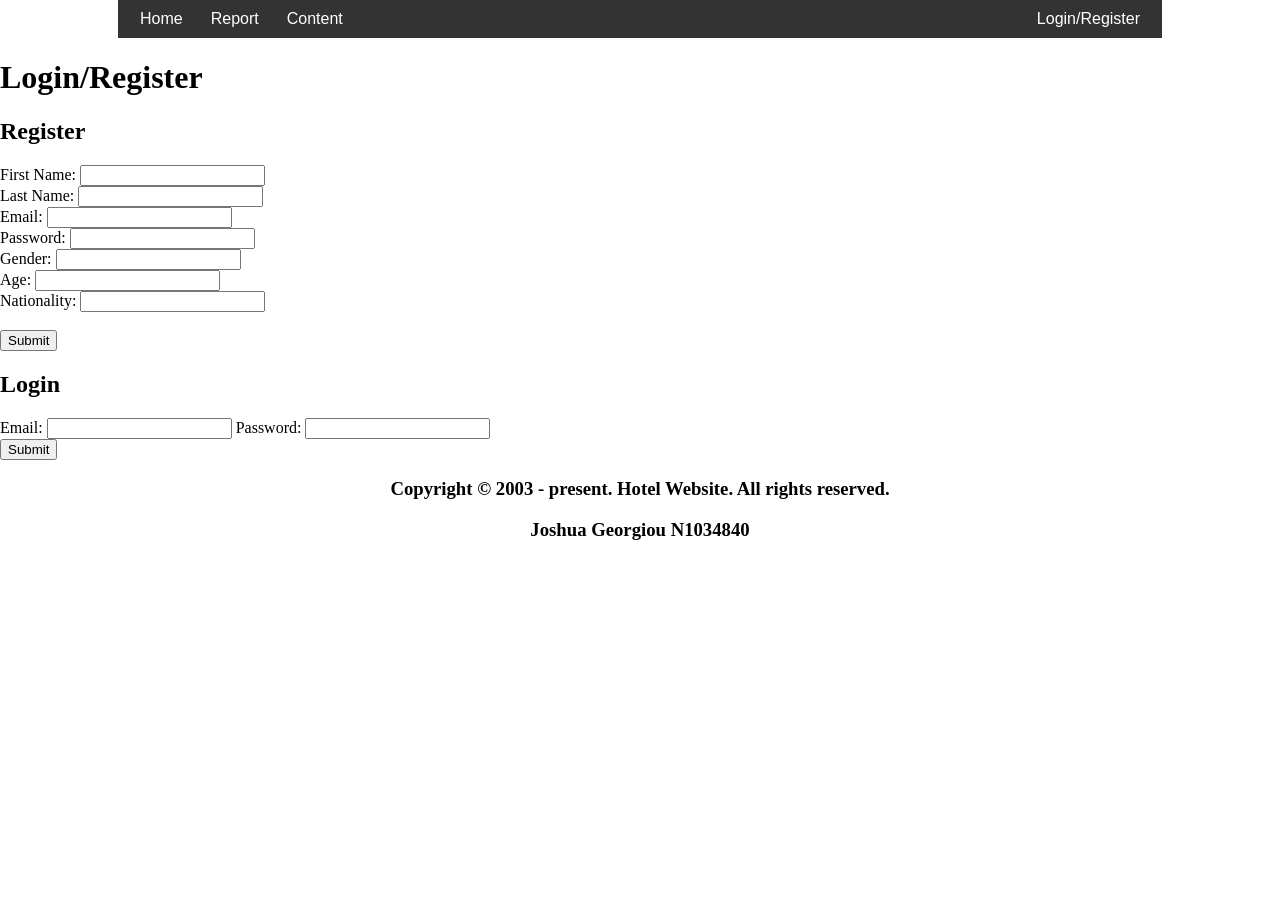
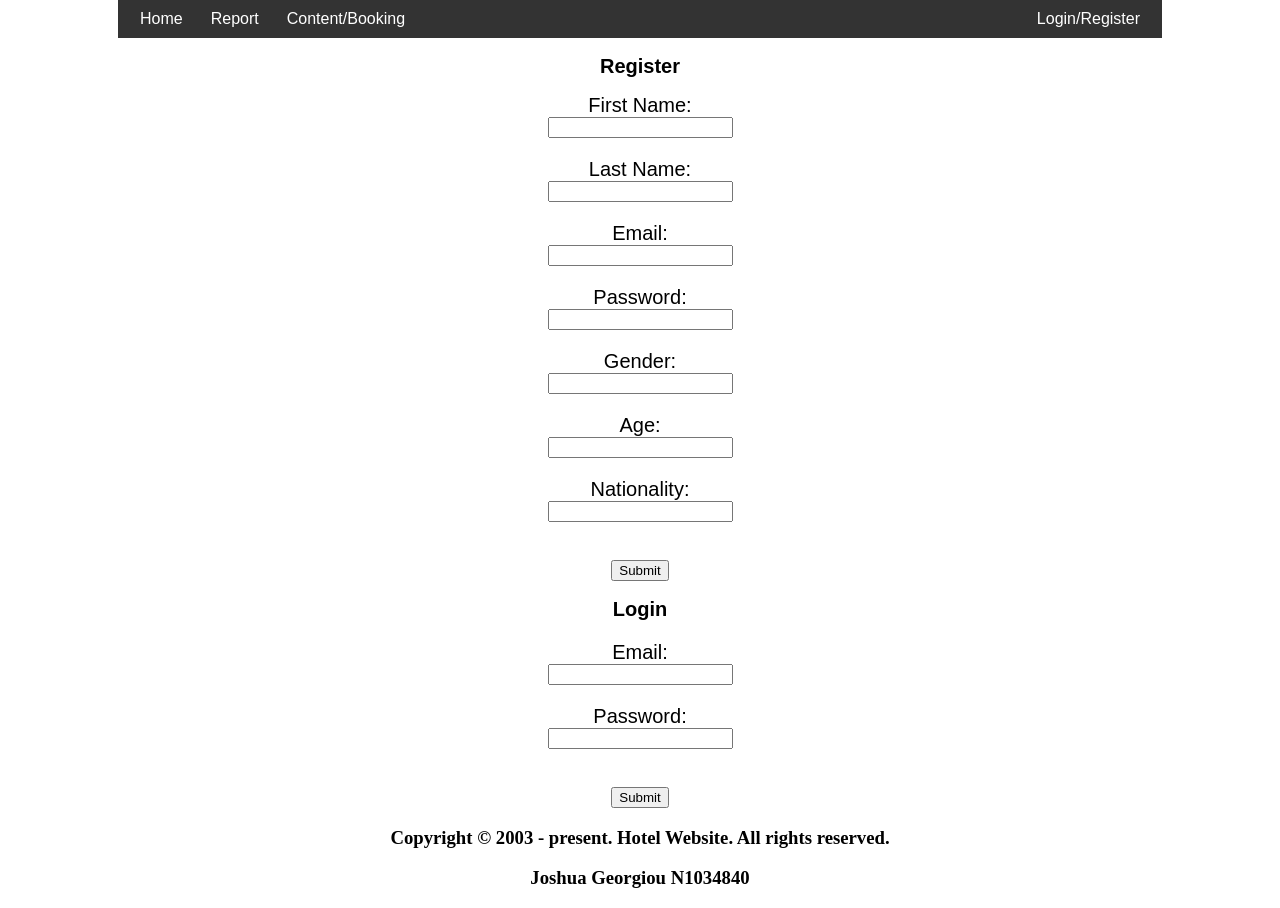
Before and after one commit to JoshG232/hotelsystem2, a PHP site: page /loginRegister.php in a window 1280 px wide. Before the commit the page ends 540 px from the top, so only its background shows below. Run offline with PHP 8.4, Linux system fonts and the light colour scheme; data that the repository does not hold is empty.

Commit message:
phone styling for content

```diff
--- a/app.js
+++ b/app.js
@@ -57,3 +57,14 @@ function selectedSlide(current){
 
 
 }
+
+
+function myFunction() {
+
+	var x = document.getElementById("leftNavBar");
+	if (x.className === "leftNav") {
+		x.className += " responsive";
+	} else {
+		x.className = "leftNav";
+	}
+}
--- a/content.php
+++ b/content.php
@@ -103,7 +103,7 @@
 
                     <form action="<?php echo $_SERVER["PHP_SELF"]; ?>" method="post">
                         <input type="text" name="hotelID" value=<?php echo $hotel["hotelID"] ?> class="hiddenVariables" >
-                        <input type="submit" name ="bookingHotel" value="Find rooms in this hotel" class="text">
+                        <input type="submit" name ="bookingHotel" value="Find rooms in this hotel"  >
                     </form>
                 </div>
 
--- a/headerNav.php
+++ b/headerNav.php
@@ -6,6 +6,7 @@
 ?>
 <head>
     <link rel="stylesheet" href="style.css">
+    <script src="app.js"></script>
 </head>
 
 <style>
@@ -54,10 +55,10 @@
 
 
         </ul> -->
-        <div class="leftNav">
+        <div class="leftNav" id="leftNavBar">
             <a href="index.php" class="navListItem">Home</a>
             <a href="report.php" class="navListItem">Report</a>
-            <a href="content.php" class="navListItem">Content</a>
+            <a href="content.php" class="navListItem">Content/Booking</a>
             <div class="rightNav">
                 <a href="" class="navListItem2"><?php echo "Welcome ". $firstName; ?> </a>
 
@@ -68,7 +69,11 @@
                 <a href="wishlist.php" class="navListItem2">Wishlist</a>
                 <a href="logout.php" class="navListItem2">Logout</a>
                 <a href="loginRegister.php" class="navListItem3">Login/Register</a>
+                <a href="javascript:void(0);" class="icon" onclick="myFunction()">
+                    <i class="fa fa-bars"></i>
+                </a>
             </div>
+
         </div>
     <!-- </div> -->
 
--- a/loginRegister.php
+++ b/loginRegister.php
@@ -7,7 +7,7 @@
     <meta name="viewport" content="width=device-width, initial-scale=1.0">
     <title>Hotel Website</title>
     <script src="./app.js"></script>
-
+    <link rel="stylesheet" href="style.css">
 </head>
 <body>
 
@@ -17,7 +17,7 @@
 
     </form>
     <?php
-        $firstNameEmpty = $lastNameEmpty = $emailEmpty = $passwordEmpty = $genderEmpty = $ageEmpty = $nationalityEmpty = $incorrectLogin = "";
+        $firstNameEmpty = $lastNameEmpty = $emailEmpty = $passwordEmpty = $genderEmpty = $ageEmpty = $nationalityEmpty = $incorrectLogin = $emailLoginEmpty = $passwordLoginEmpty =  "";
 
         // $firstName = $lastName = $email = $gender = $age = $nationality = "";
         if (isset($_POST["submitRegister"])){
@@ -78,7 +78,7 @@
                     VALUES ('$firstName','$lastName','$email','$hashedPassword','$gender','$age','$nationality')";
                     if (mysqli_query($conn, $sql)){
 
-                        // header("Location: index.php");
+                        header("Location: loginRegister.php");
                     }
                     else {
                         echo "Error" . mysqli_error($conn);
@@ -95,10 +95,22 @@
 
         }
         if (isset($_POST["submitLogin"])){
+            if (empty($_POST["emailLogin"])){
+                $emailLoginEmpty = "Email is required";
+            }
+            else {
+                $email = filter_input(INPUT_POST, "emailLogin", FILTER_SANITIZE_FULL_SPECIAL_CHARS);
+            }
 
-            $email = filter_input(INPUT_POST, "emailLogin",FILTER_SANITIZE_FULL_SPECIAL_CHARS);
-            $password = filter_input(INPUT_POST, "passwordLogin",FILTER_SANITIZE_FULL_SPECIAL_CHARS);
+            if (empty($_POST["passwordLogin"])){
+                $passwordLoginEmpty = "Password is required";
+            }
+            else {
+                $password = filter_input(INPUT_POST, "passwordLogin", FILTER_SANITIZE_FULL_SPECIAL_CHARS);
+            }
 
+
+            if(empty($emailLoginEmpty) && empty($passwordLoginEmpty)){
                 $sql = "SELECT firstName,password,customerID FROM customer WHERE email='$email'";
                 $result = mysqli_query($conn,$sql);
                 $loginInfo = mysqli_fetch_all($result, MYSQLI_ASSOC);
@@ -116,74 +128,85 @@
                     $incorrectLogin = "Incorrect login. Please try again.";
                 }
             }
+
+        }
     ?>
 
 
-    <h1>Login/Register</h1>
+
     <div class="registerForm">
-        <h2>Register</h2>
+        <h2 class="text">Register</h2>
         <form action="<?php echo $_SERVER["PHP_SELF"]; ?>" method="POST" class="registerForm">
 
-            <label for="firstName">First Name:</label>
-            <input type="text" name="firstName" id="firstName" value="<?php echo $_POST['firstName'] ?? ''; ?>">
+            <label for="firstName" class="text">First Name:</label>
+            <input type="text" name="firstName" id="firstName" value="<?php echo $_POST['firstName'] ?? ''; ?>" class="textInput">
             <div>
-                <?php echo $firstNameEmpty; ?>
+                <p class="formText"> <?php echo $firstNameEmpty; ?></p>
             </div>
 
-            <label for="lastName">Last Name:</label>
-            <input type="text" name="lastName" id="lastName" value="<?php echo $_POST['lastName'] ?? ''; ?>">
+            <label for="lastName" class="text">Last Name:</label>
+            <input type="text" name="lastName" id="lastName" value="<?php echo $_POST['lastName'] ?? ''; ?>" class="textInput">
             <div>
-                <?php echo $lastNameEmpty; ?>
+                <p class="formText"> <?php echo $lastNameEmpty; ?> </p>
+
             </div>
 
-            <label for="email">Email:</label>
-            <input type="text" name="email" id="email" value="<?php echo $_POST['email'] ?? ''; ?>">
+            <label for="email" class="text">Email:</label>
+            <input type="text" name="email" id="email" value="<?php echo $_POST['email'] ?? ''; ?>" class="textInput">
             <div>
-                <?php echo $emailEmpty; ?>
+                <p class="formText"><?php echo $emailEmpty; ?></p>
+
             </div>
 
-            <label for="password">Password:</label>
-            <input type="password" name="password" id="password" value="<?php echo $_POST['password'] ?? ''; ?>">
+            <label for="password" class="text">Password:</label>
+            <input type="password" name="password" id="password" value="<?php echo $_POST['password'] ?? ''; ?>" class="textInput">
             <div>
-                <?php echo $passwordEmpty; ?>
+                <p class="formText"><?php echo $passwordEmpty; ?></p>
+
             </div>
 
-            <label for="gender">Gender:</label>
-            <input type="text" name="gender" id="gender" value="<?php echo $_POST['gender'] ?? ''; ?>">
+            <label for="gender" class="text">Gender:</label>
+            <input type="text" name="gender" id="gender" value="<?php echo $_POST['gender'] ?? ''; ?>" class="textInput">
             <div>
-                <?php echo $genderEmpty; ?>
+                <p class="formText"><?php echo $genderEmpty; ?></p>
+
             </div>
 
-            <label for="age">Age:</label>
-            <input type="number" name="age" id="age" value="<?php echo $_POST['age'] ?? ''; ?>">
+            <label for="age" class="text">Age:</label>
+            <input type="number" name="age" id="age" value="<?php echo $_POST['age'] ?? ''; ?>" class="textInput">
             <div>
-                <?php echo $ageEmpty; ?>
+                <p class="formText"><?php echo $ageEmpty; ?></p>
+
             </div>
 
-            <label for="nationality">Nationality:</label>
-            <input type="text" name="nationality" id="nationality" value="<?php echo $_POST['nationality'] ?? ''; ?>">
+            <label for="nationality" class="text">Nationality:</label>
+            <input type="text" name="nationality" id="nationality" value="<?php echo $_POST['nationality'] ?? ''; ?>" class="textInput">
             <div>
-                <?php echo $nationalityEmpty; ?>
+                <p class="formText"> <?php echo $nationalityEmpty; ?></p>
             </div>
 
             <br>
-            <input type="submit" name="submitRegister" value="Submit">
+            <input type="submit" name="submitRegister" value="Submit" class="textInput">
 
         </form>
     </div>
 
     <div class="loginForm">
-        <h2>Login</h2>
-        <div> <?php echo $incorrectLogin ?></div>
+        <h2 class="text">Login</h2>
+        <div>
+
+            <p class="formText"> <?php echo $incorrectLogin ?></p>
+        </div>
         <form action="<?php echo $_SERVER["PHP_SELF"]; ?>" method="post" class="loginForm">
-            <label for="emailLogin">Email:</label>
-            <input type="email" name="emailLogin" id="email" value="<?php echo $_POST['emailLogin'] ?? ''; ?>">
+            <label for="emailLogin" class="text">Email:</label>
+            <input type="email" name="emailLogin" id="email" value="<?php echo $_POST['emailLogin'] ?? ''; ?>" class="textInput">
+            <div> <p class="formText"><?php echo $emailLoginEmpty; ?></p></div>
 
-            <label for="passwordLogin">Password:</label>
-            <input type="password" name="passwordLogin" id="password">
-
+            <label for="passwordLogin" class="text">Password:</label>
+            <input type="password" name="passwordLogin" id="password" class="textInput">
+            <div> <p class="formText"><?php echo $passwordLoginEmpty; ?></p></div>
             <br>
-            <input type="submit" name="submitLogin" value="Submit">
+            <input type="submit" name="submitLogin" value="Submit" class="textInput">
 
         </form>
     </div>
--- a/style.css
+++ b/style.css
@@ -48,18 +48,18 @@ a {
 }
 .next {
     cursor: pointer;
-    position: absolute;
-    top: 25%;
-    right: 12%;
+    position: relative;
+    bottom: 100px;
+    left: 30%;
 
 
 
 }
 .previous {
     cursor: pointer;
-    position: absolute;
-    top: 25%;
-    left: 12%;
+    position: relative;
+    bottom: 100px;
+    right: 30%;
 
 }
 .fade {
@@ -79,7 +79,7 @@ a {
 
 }
 
-/* Six columns side by side */
+
 .thumbnailImages {
     text-align: center;
 
@@ -97,6 +97,19 @@ a {
 
 .footerDiv{
     text-align: center;
+}
+
+.text {
+    display: block;
+    font-size: 20px;
+    font-family: sans-serif;
+
+}
+
+.accountText{
+    display: inline;
+    font-size: 20px;
+    font-family: sans-serif;
 }
 
 /* Customization for the hotel cards */
@@ -121,14 +134,9 @@ a {
     position: relative;
     left: 60%;
 }
-.text {
-    display: block;
-    font-size: 24px;
-    font-family: sans-serif;
-}
 
-/* Customization for the bathroom cards */
 
+/* Bathrooms */
 .bathroomInfoDiv{
     border-style: solid;
     border-width: 5px;
@@ -140,7 +148,6 @@ a {
 .bathroomImage{
     position: relative;
     bottom: 50px;
-
     height: auto;
     width: 100%;
     max-width: 640px;
@@ -148,11 +155,10 @@ a {
 
 .wordsInBathroom {
     position: relative;
-    left: 60%;
+    left: 50%;
 }
 
-/* Customization for the room cards */
-
+/* Rooms */
 .roomInfoDiv{
     border-style: solid;
     border-width: 5px;
@@ -167,21 +173,107 @@ a {
     width: 100%;
     max-width: 640px;
 }
-.bathroomImage{
-    position: relative;
-    bottom: 500px;
-    height: auto;
-    width: 100%;
-    max-width: 640px;
-}
+
 
 .wordsInroom {
     position: relative;
     left: 60%;
 }
 
-input.inputButtons{
 
+@media screen and (max-width: 500px){
+    .text {
+        display: block;
+        font-size: 20px;
+        font-family: sans-serif;
+
+    }
+
+    .accountText{
+        display: inline;
+        font-size: 20px;
+        font-family: sans-serif;
+    }
+
+
+    .hotelInfoDiv{
+        border-style: solid;
+        border-width: 5px;
+        padding: 20px;
+        margin: 20px;
+
+    }
+
+    .hotelImage{
+        position: relative;
+        left: 10%;
+        bottom: 250px;
+        height: auto;
+        width: 70%;
+        max-width: 640px;
+    }
+
+    .wordsInHotel {
+        position: relative;
+        left: 10px;
+        top: 100px;
+
+    }
+
+
+    .bathroomInfoDiv{
+        border-style: solid;
+        border-width: 5px;
+        padding: 20px;
+        margin: 20px;
+    }
+    .bathroomImage{
+        position: relative;
+        bottom: 250px;
+        height: auto;
+        width: 70%;
+        max-width: 640px;
+    }
+
+    .wordsInBathroom
+     {
+        position: relative;
+        left: 1px;
+        top: 150px;
+    }
+    /* Rooms */
+    .roomInfoDiv{
+        border-style: solid;
+        border-width: 5px;
+        padding: 20px;
+        margin: 20px;
+    }
+
+    .roomImage{
+        position: relative;
+        bottom: 300px;
+        height: auto;
+        width:90%;
+        max-width: 640px;
+    }
+
+
+    .wordsInroom {
+        position: relative;
+        left: 1px;
+        top: 150px;
+    }
+
+
+}
+
+
+
+
+.textInput{
+    display: block;
+    margin-left: auto;
+    margin-right: auto;
 }
 
 div.errBox {
@@ -220,5 +312,98 @@ div.errBox {
 .buttonsInBasket {
     position: relative;
     left: 40%;
-    bottom: 360px;
+    bottom: 300px;
 }
+
+.registerForm {
+    text-align: center;
+
+}
+.loginForm {
+    text-align: center;
+}
+
+.formText{
+    display: block;
+    font-size: 20px;
+    font-family: sans-serif;
+    color: red;
+}
+
+.customerDisplay{
+    text-align: center;
+}
+
+.titleText {
+    display: block;
+    font-family: sans-serif;
+    font-size: 28px
+
+}
+
+.titleDiv{
+    text-align: center;
+}
+
+/* Customization for basket information */
+.accountInfoDiv{
+    border-style: solid;
+    border-width: 5px;
+    padding: 20px;
+    margin: 20px;
+
+}
+
+.wordsInAccount {
+    position: relative;
+
+
+}
+.icon{
+    background-color: white;
+}
+@media screen and (min-width: 1000px){
+    .icon {
+        display: none;
+    }
+}
+
+/* When the screen is less than 600 pixels wide, hide all links, except for the first one ("Home"). Show the link that contains should open and close the topnav (.icon) */
+@media screen and (max-width: 1000px) {
+    .leftNav a:not(:first-child) {display: none;}
+    .leftNav a.icon {
+      float: right;
+      display: block;
+    }
+  }
+
+  /* The "responsive" class is added to the topnav with JavaScript when the user clicks on the icon. This class makes the topnav look good on small screens (display the links vertically instead of horizontally) */
+  @media screen and (max-width: 1000px) {
+    .leftNav.responsive {position: relative;}
+    .leftNav.responsive a.icon {
+      position: absolute;
+      right: 0;
+      top: 0;
+    }
+    .leftNav.responsive a {
+      float: none;
+      display: block;
+      text-align: left;
+    }
+  }
+
+/* The "responsive" class is added to the topnav with JavaScript when the user clicks on the icon. This class makes the topnav look good on small screens (display the links vertically instead of horizontally) */
+@media screen and (max-width: 1000px) {
+    .rightNav.responsive {position: relative;}
+    .rightNav.responsive a.icon {
+        position: absolute;
+        right: 0;
+        top: 0;
+    }
+    .rightNav.responsive a {
+        float: none;
+        display: block;
+        text-align: left;
+    }
+
+}
```
Also changed, not shown: account.php (+43 -36 lines). Lines whose indentation alone changed are shown as unchanged.
